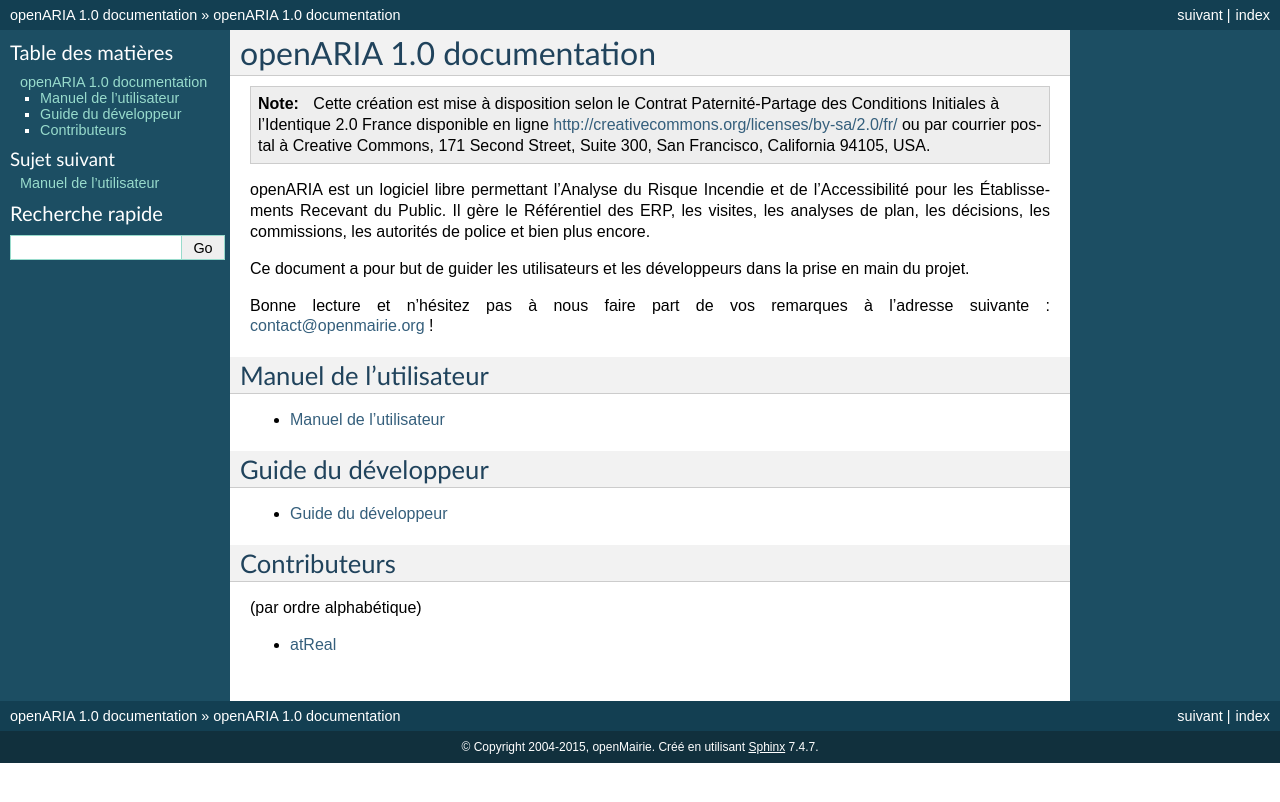
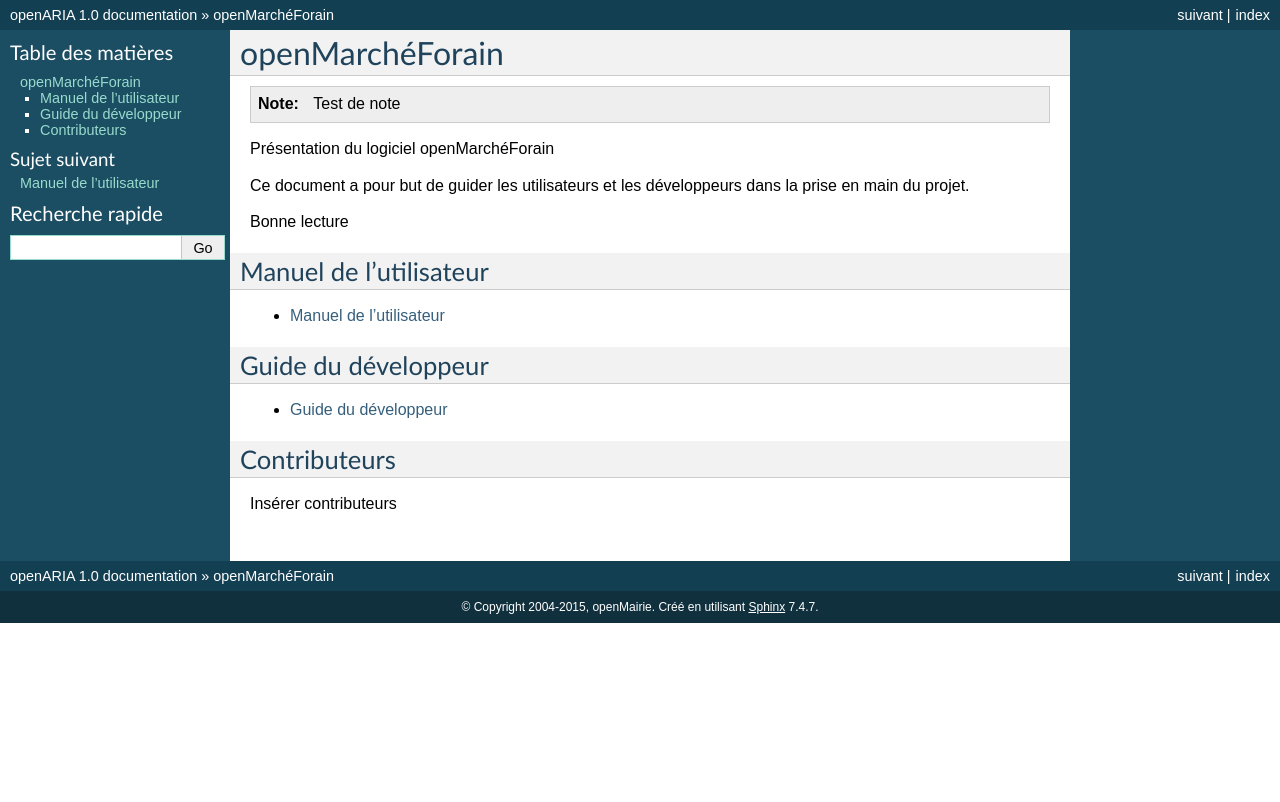
Before and after one commit to JSorelli/Test, a Sphinx documentation site: the page built from Source/index.rst, in a window 1280 px wide. Shown: the top 802 px of the page. Built offline with Sphinx 7.4.7, drawn with Linux system fonts in a browser that asks for light colours.

Commit message:
Update index.rst

```diff
--- a/Source/index.rst
+++ b/Source/index.rst
@@ -1,27 +1,19 @@
 .. openmarchéforain documentation master file.
 ==========================
-openARIA 1.0 documentation
+openMarchéForain
 ==========================
 
 .. note::
 
-    Cette création est mise à disposition selon le Contrat Paternité-Partage des
-    Conditions Initiales à l'Identique 2.0 France disponible en ligne
-    http://creativecommons.org/licenses/by-sa/2.0/fr/ ou par courrier postal à
-    Creative Commons, 171 Second Street, Suite 300, San Francisco,
-    California 94105, USA.
+   Test de note
 
 
-openARIA est un logiciel libre permettant l'Analyse du Risque Incendie et de
-l'Accessibilité pour les Établissements Recevant du Public. Il gère le
-Référentiel des ERP, les visites, les analyses de plan, les décisions, les
-commissions, les autorités de police et bien plus encore.
+Présentation du logiciel openMarchéForain
 
 Ce document a pour but de guider les utilisateurs et les développeurs dans la
 prise en main du projet.
 
-Bonne lecture et n'hésitez pas à nous faire part de vos remarques à l'adresse
-suivante : contact@openmairie.org !
+Bonne lecture
 
 
 Manuel de l'utilisateur
@@ -41,8 +33,6 @@
 
 
 Contributeurs
-=============
+==============
 
-(par ordre alphabétique)
-
-* `atReal <http://www.atreal.fr>`_
+Insérer contributeurs
```
